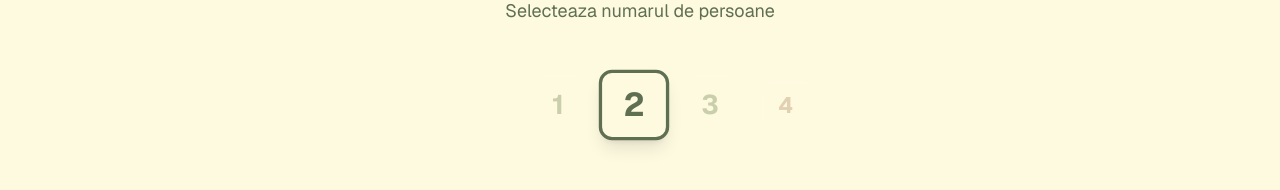
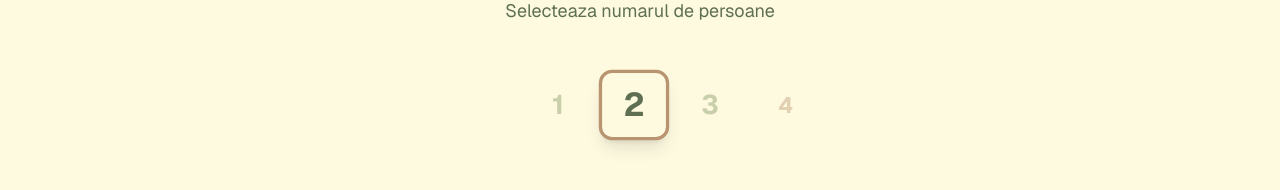
Before and after one commit to RazvanAga/razvanaga, a Next.js app: page /kasiia in a window 1280 px wide. Shown: the part 679-869 px from the top of the page. Built offline with nearby package versions, Linux system fonts and the light colour scheme.

Commit message:
Change selected number border to brown color

```diff
--- a/app/kasiia/page.tsx
+++ b/app/kasiia/page.tsx
@@ -203,7 +203,7 @@ export default function WeddingPage() {
                           : "scale-75 opacity-40"
                       }`}
                       style={{
-                        borderColor: isActive ? '#5F6F52' : 'transparent',
+                        borderColor: isActive ? '#B99470' : 'transparent',
                         borderWidth: isActive ? '3px' : '0',
                         backgroundColor: '#FEFAE0',
                         color: isActive ? '#5F6F52' : distance === 1 ? '#A9B388' : '#B99470'
```
